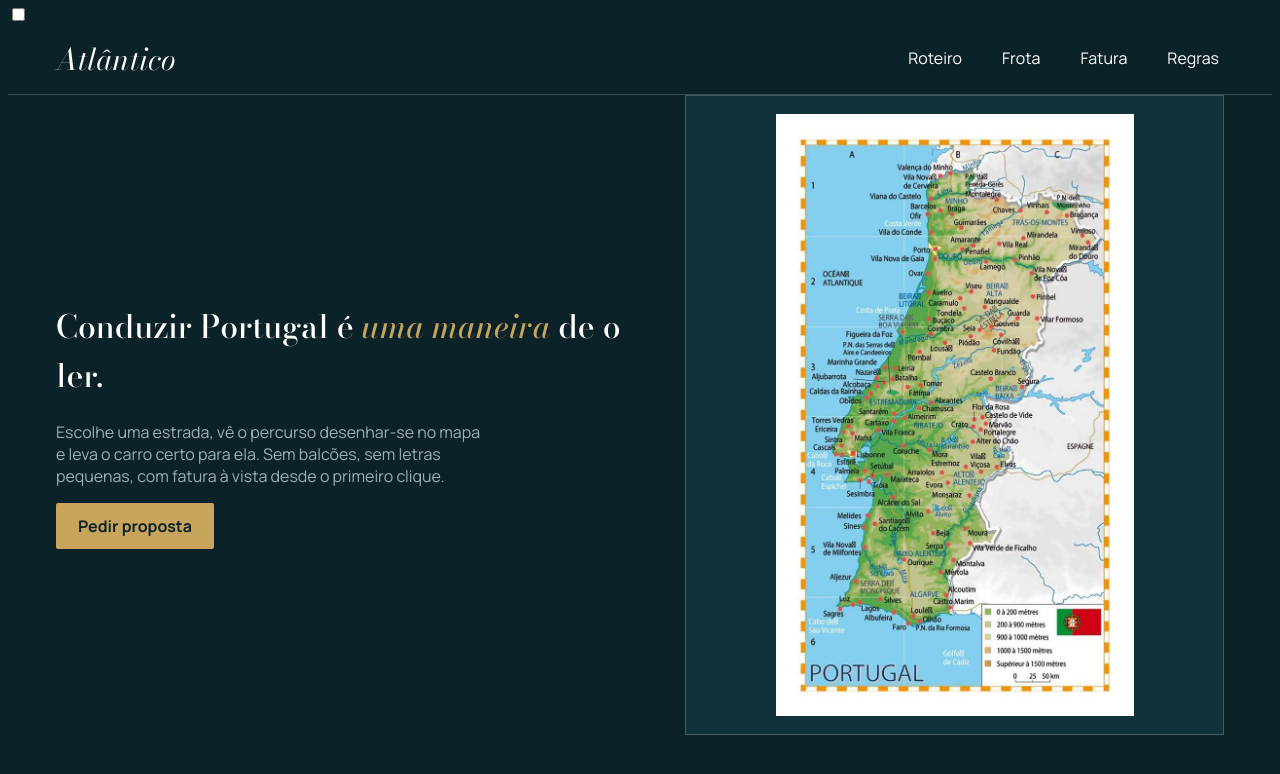
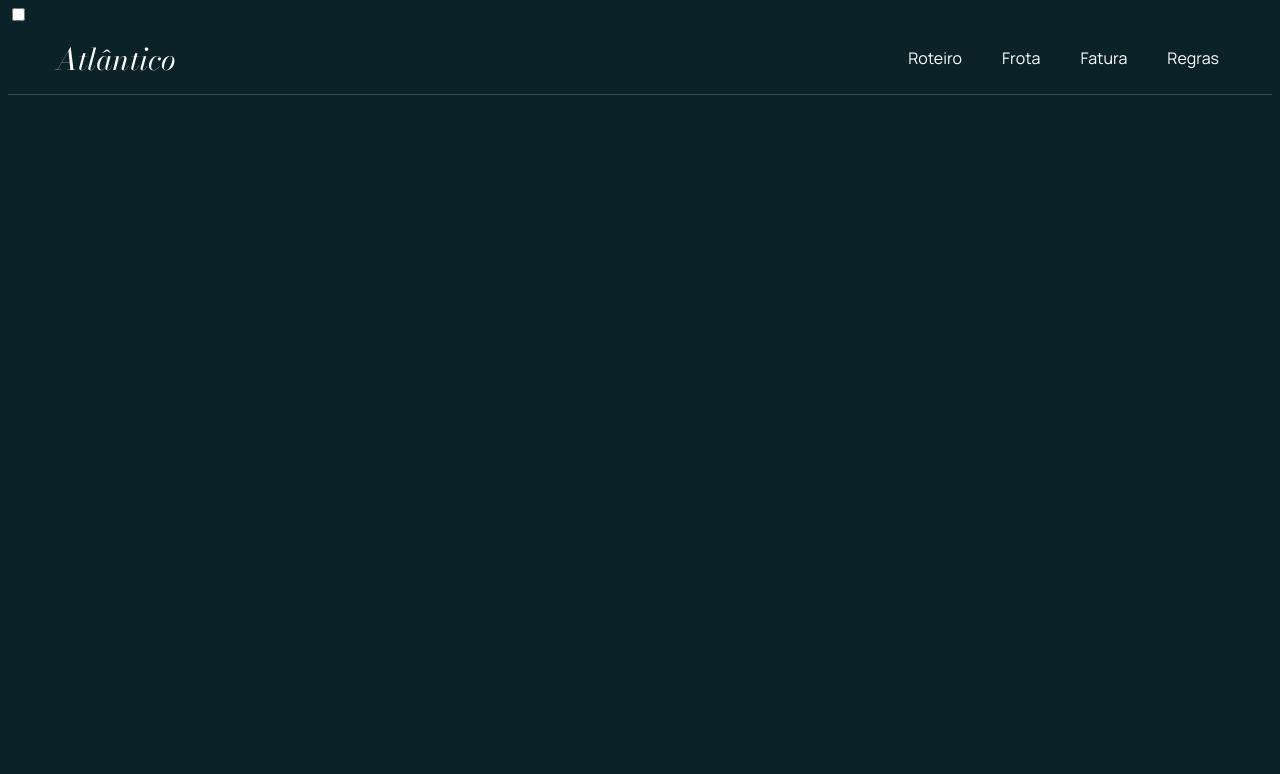
Before and after one commit to Yucane/Stand_rentacar, a plain HTML site: page index.html in a window 1280 px wide. Drawn offline with nearby package versions, Linux system fonts and the light colour scheme.

```diff
--- a/index.html
+++ b/index.html
@@ -20,15 +20,3 @@
             <a href="#fatura">Fatura</a>
             <a href="#regras">Regras</a>
         </nav>
-    </header>
-
-    <div class="wrap hero" id="roteiro">
-        <div>
-            <h1>Conduzir Portugal é <i>uma maneira</i> de o ler.</h1>
-            <p class="lead">Escolhe uma estrada, vê o percurso desenhar-se no mapa e leva o carro certo para ela. Sem balcões, sem letras pequenas, com fatura à vista desde o primeiro clique.</p>
-            <a class="btn" href="https://wa.me/351927102096?text=Ol%C3%A1%2C%20gostava%20de%20pedir%20uma%20proposta." target="_blank" rel="noopener">Pedir proposta</a>
-        </div>
-        <img class="mapa" src="img/mapa.jpg" alt="Mapa de Portugal com as principais cidades e regiões">
-    </div>
-</body>
-</html>
```
